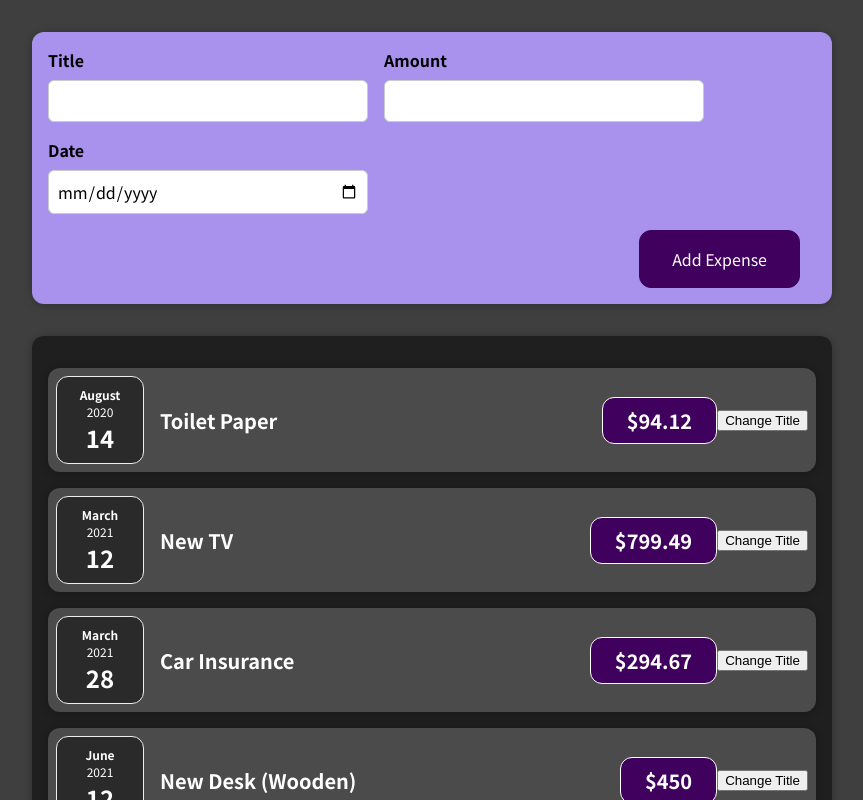
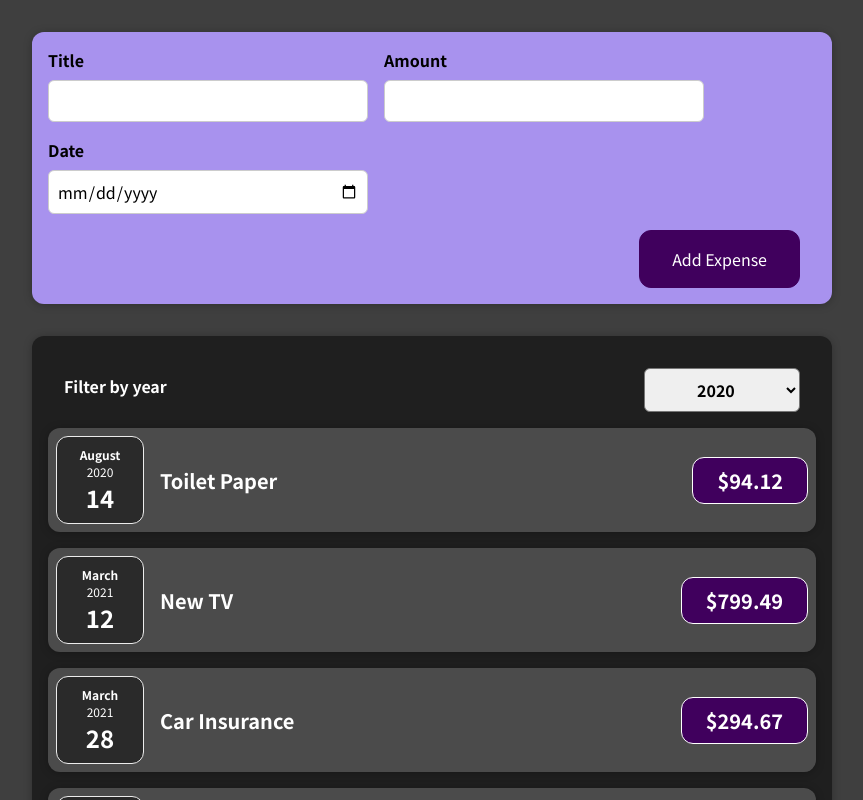
Before and after one commit to MichaelJCerce/expense-tracker, a React (Vite) app: page / in a window 1280 px wide. Shown: the top 800 px of the page, without its empty margins (208-1071 px from the left). Built offline with nearby package versions, Linux system fonts and the light colour scheme.

Commit message:
Implement ExpensesFilter

```diff
--- a/src/components/Expenses/ExpenseItem.jsx
+++ b/src/components/Expenses/ExpenseItem.jsx
@@ -1,23 +1,15 @@
-import { useState } from "react";
 import ExpenseDate from "./ExpenseDate";
 import Card from "../UI/Card";
 import "./ExpenseItem.css";
 
 function ExpenseItem(props) {
-  const [title, setTitle] = useState(props.title);
-  const clickHandler = () => {
-    setTitle("Updated!");
-    console.log(title);
-  };
-
   return (
     <Card className="expense-item">
       <ExpenseDate date={props.date} />
       <div className="expense-item__description">
-        <h2>{title}</h2>
+        <h2>{props.title}</h2>
         <div className="expense-item__price">${props.amount}</div>
       </div>
-      <button onClick={clickHandler}>Change Title</button>
     </Card>
   );
 }
--- a/src/components/Expenses/Expenses.jsx
+++ b/src/components/Expenses/Expenses.jsx
@@ -1,10 +1,21 @@
+import { useState } from "react";
+import ExpensesFilter from "./ExpensesFilter";
 import ExpenseItem from "./ExpenseItem";
 import Card from "../UI/Card";
 import "./Expenses.css";
 
 function Expenses({ items }) {
+  const [filteredYear, setFilteredYear] = useState("2020");
+
+  const filterHandler = (newYear) => {
+    setFilteredYear(newYear);
+    console.log(newYear);
+  };
+
   return (
+    <div>
       <Card className="expenses">
+        <ExpensesFilter selected={filteredYear} onFilter={filterHandler} />
         {items.map((item) => {
           return (
             <ExpenseItem
@@ -36,6 +47,7 @@ function Expenses({ items }) {
         date={items[3].date}
       /> */}
       </Card>
+    </div>
   );
 }
 
```
Lines whose indentation alone changed are shown as unchanged.
